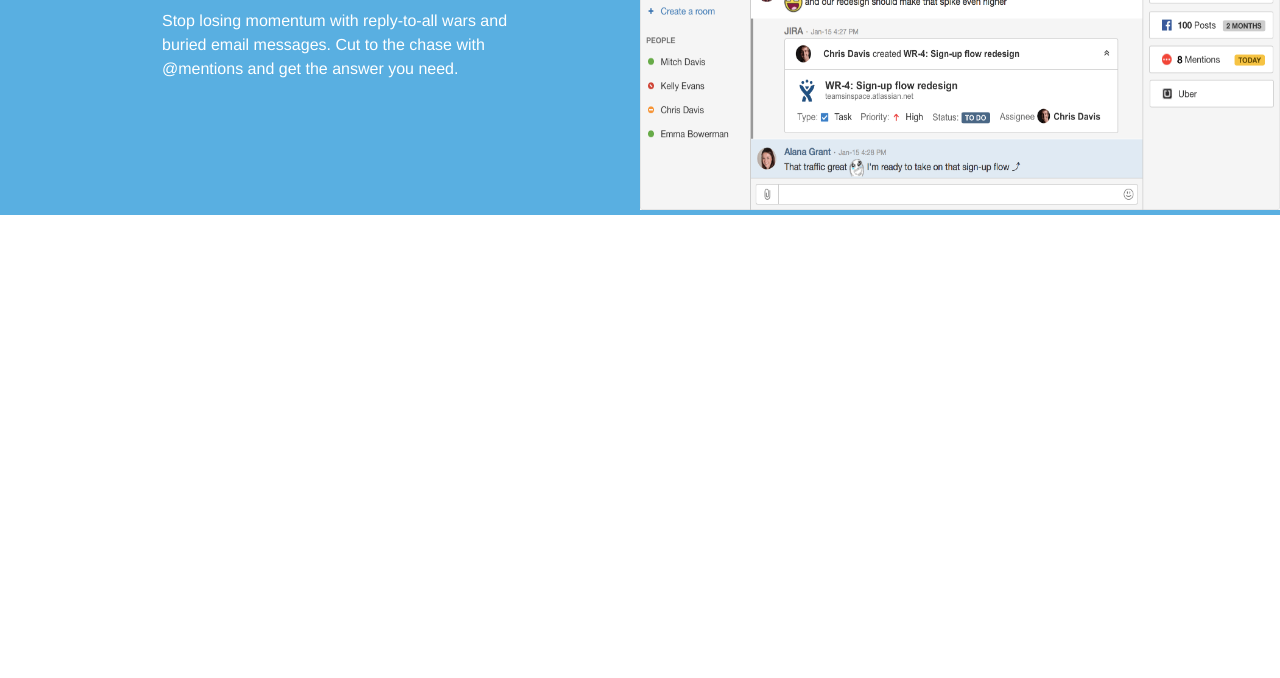
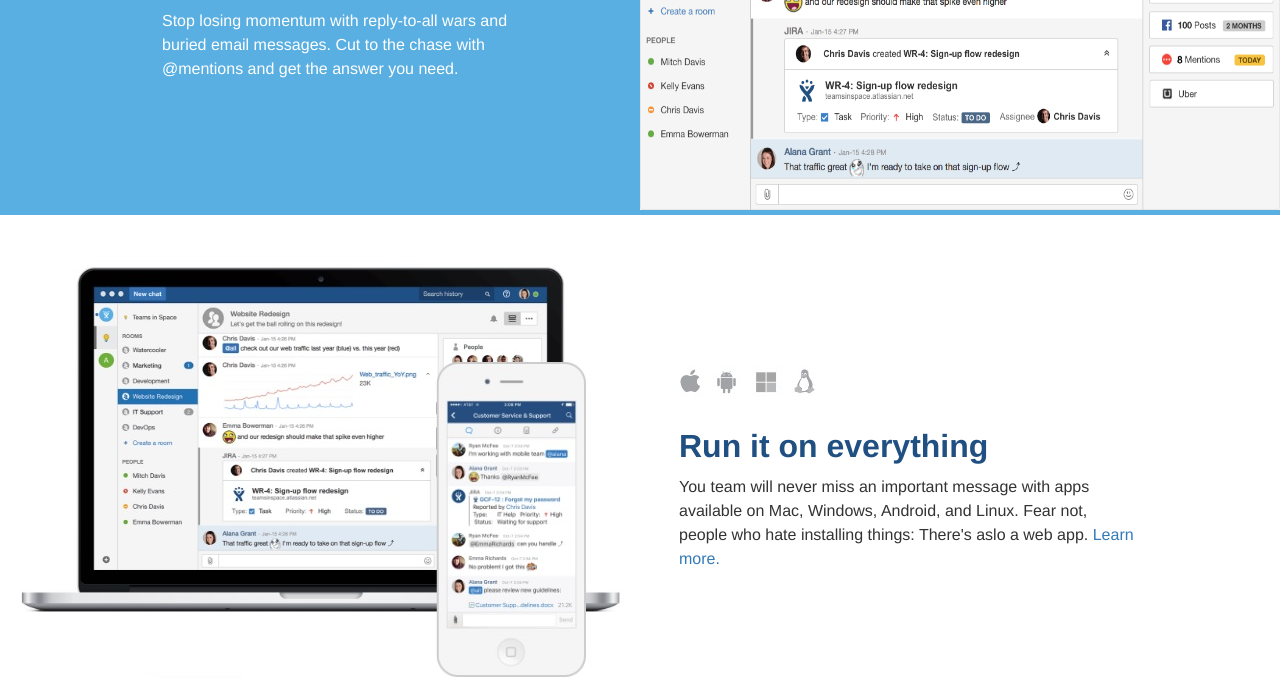
Before and after one commit to AntonBurduzha/hipchat-clone, a website: page src/index.html in a window 1280 px wide. Shown: the part 850-1528 px from the top of the page. Before the commit the page ends 1065 px from the top, so only its background shows below. Drawn offline with nearby package versions, Linux system fonts and the light colour scheme; files that its build step writes are made by us from their sources.

Commit message:
added crossplatform block

```diff
--- a/src/index.html
+++ b/src/index.html
@@ -114,6 +114,23 @@
         </div>
     </div>
 
+    <div class="container-fluid crossplatform-container">
+        <div class="row crossplatform-block">
+            <div class="col-lg-6 col-md-6 col-sm-6 colxs-12 crossplatform-block-cols">
+                <img src="img/crossplatform-photo.jpg" alt="crossplatform-photo" class="crossplatform-photo">
+            </div>
+            <div class="col-lg-6 col-md-6 col-sm-6 colxs-12 crossplatform-block-cols">
+                <div class="description-content">
+                    <img src="img/platforms-photo.jpg" alt="platform-photo" class="platform-photo img-responsive">
+                    <h2 class="crossplatform-blocktitle">Run it on everything</h2>
+                    <p class="crossplatform-description">You team will never miss an important message with apps available on Mac,
+                        Windows, Android, and Linux. Fear not, people who hate installing things: There's aslo a web app.
+                        <a href="#">Learn more.</a></p>
+                </div>
+            </div>
+        </div>
+    </div>
+
     <script src="js/jquery.min.js"></script>
     <script src="js/bootstrap.min.js"></script>
 </body>
--- a/src/styles/container.scss
+++ b/src/styles/container.scss
@@ -1,3 +1,4 @@
 @import 'container/navbar';
 @import 'container/header-block';
 @import 'container/heapchat-interface-block';
+@import 'container/crossplatform-block';
--- /dev/null
+++ b/src/styles/container/crossplatform-block.scss
@@ -0,0 +1,60 @@
+.crossplatform-container {
+  padding: 0;
+
+  .crossplatform-block {
+    margin: 0;
+    padding-top: 45px;
+
+    .crossplatform-photo {
+      float: right;
+
+      @media screen and (max-width: $crossplatform-screen768) {
+        float: none;
+        height: auto;
+        margin: 30px 20px 30px 0;
+        width: 95%;
+      }
+    }
+
+    .platform-photo {
+      margin-bottom: 30px;
+
+      &:hover {
+        opacity: .7;
+      }
+    }
+
+    .description-content {
+      margin: 105px 24px 0;
+      width: 456px;
+
+      .crossplatform-blocktitle {
+        color: $header-blocktitle-color;
+        font-size: 32px;
+        font-weight: bold;
+        margin-bottom: 11px;
+      }
+
+      .crossplatform-description {
+        font-size: 16px;
+        line-height: 24px;
+        margin-bottom: 12px;
+      }
+
+      @media screen and (max-width: $crossplatform-screen1006) {
+        margin: 105px 20px 0;
+        width: 383px;
+      }
+
+      @media screen and (max-width: $crossplatform-screen853) {
+        margin: 105px 15px 0;
+        width: 330px;
+      }
+
+      @media screen and (max-width: $crossplatform-screen768) {
+        margin: 30px 12px 0;
+        width: 100%;
+      }
+    }
+  }
+}
--- a/src/styles/variables.scss
+++ b/src/styles/variables.scss
@@ -18,6 +18,7 @@ $navbar-screen1150: 1150px;
 $navbar-screen1006: 1006px;
 $navbar-screen767: 767px;
 
+
 $header-screen804: 804px;
 $header-screen641: 641px;
 $header-screen435: 435px;
@@ -25,3 +26,7 @@ $header-screen435: 435px;
 $interface-screen1030: 1030px;
 $interface-screen904: 904px;
 $interface-screen769: 769px;
+
+$crossplatform-screen1006: 1006px;
+$crossplatform-screen853: 853px;
+$crossplatform-screen768: 768px;
```
Also changed, not shown: src/img/crossplatform-photo.jpg (added), src/img/platforms-photo.jpg (added).
